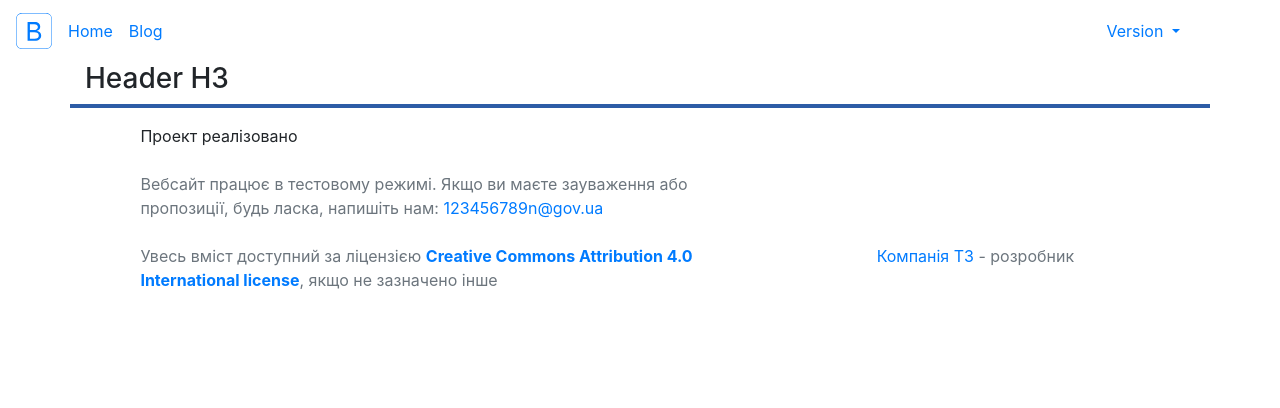
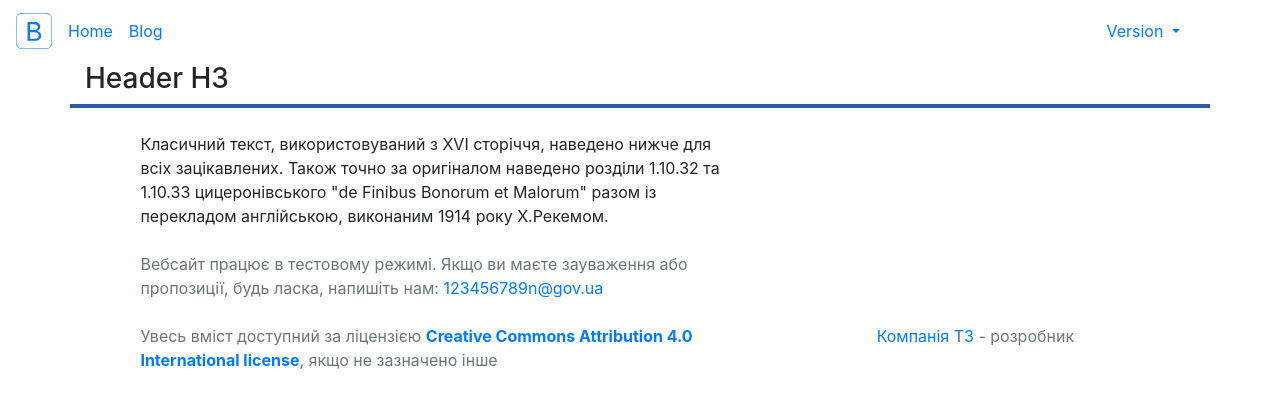
Before and after one commit to typo3uk/typo3uk.github.io, a Jekyll site: the page built from index.html, in a window 1280 px wide. Shown: the top 408 px of the page. Built offline with Jekyll 4.4.1, drawn with Linux system fonts in a browser that asks for light colours.

Commit message:
Change #40

```diff
--- a/_includes/footer.html
+++ b/_includes/footer.html
@@ -1,11 +1,12 @@
 <footer>
-  <div class="container pt-3 pb-3" style="border-top: 4px solid #2D5CA6;">
+  <div class="container pt-4 pb-4" style="border-top: 4px solid #2D5CA6;">
       <div class="row mb-4">
           <div class="col-lg-7 order-2 order-md-1">
             <div class="row">
               <div class="col-1 icon"></div>
               <div class="col-11 text">
-                  Проект реалізовано
+                  Класичний текст, використовуваний з XVI сторіччя, наведено нижче для всіх зацікавлених.
+                  Також точно за оригіналом наведено розділи 1.10.32 та 1.10.33 цицеронівського "de Finibus Bonorum et Malorum" разом із перекладом англійською, виконаним 1914 року Х.Рекемом.
               </div>
             </div>
           </div>
```
